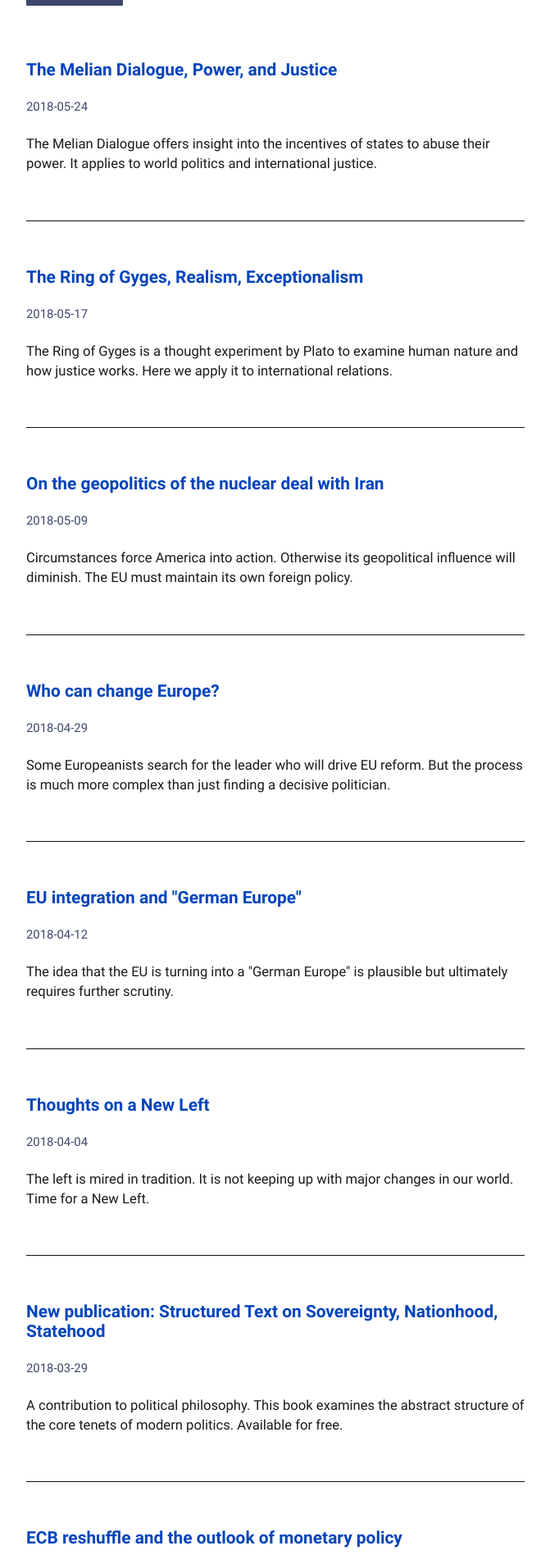
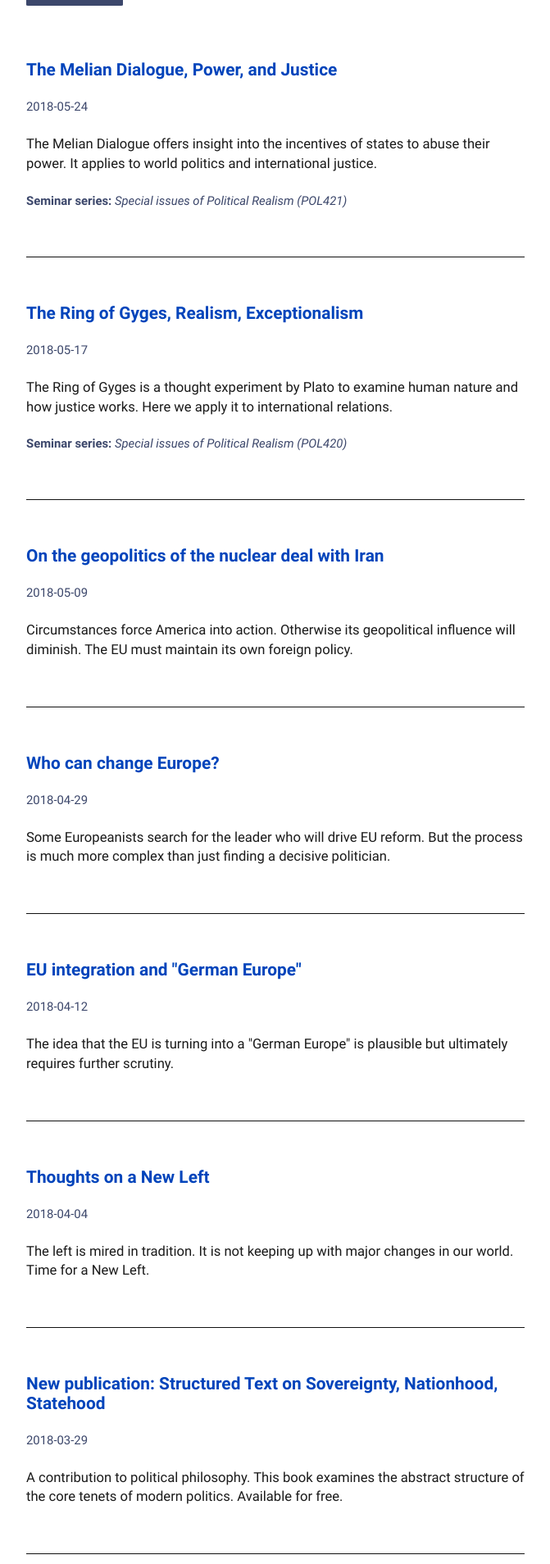
Before and after one commit to protesilaos/protesilaos.github.io, a Jekyll site: the page built from _pages/indices/blog.html, in a window 1280 px wide. Shown: the part 393-2301 px from the top of the page at 82% size, without its empty margins (304-975 px from the left). Built offline with Jekyll 4.4.1, drawn with Linux system fonts in a browser that asks for light colours; some of the changed text lies outside the part shown.

Commit message:
Add markup and styles to distinguish seminars in blog index

```diff
--- a/_pages/indices/blog.html
+++ b/_pages/indices/blog.html
@@ -16,6 +16,9 @@ permalink: /blog/
             <a class="index-blog-post-heading" href="{{ post.url | relative_url }}">{{ post.title }}</a>
             <time class="index-blog-post-timestamp">{{ post.date | date: site.date_format }}</time>
             <p class="index-blog-post-excerpt">{{ post.excerpt }}</p>
+            {% if post.lecturetheme and post.lecture %}
+                <p class="index-blog-post-meta-label"><span class="index-blog-post-meta-label-special">Seminar series:</span> {{ post.lecturetheme }} ({{ post.lecture }})</p>
+            {% endif %}
         </li>
     {% endfor %}
     </ul>
--- a/_sass/_index.scss
+++ b/_sass/_index.scss
@@ -210,6 +210,7 @@
 }
 
 // Used in seminars index to display seminar theme
+// Also added to the blog index where the below 'special' class is used
 .index-blog-post-meta-label {
     @extend %index-blog-post-content-element;
 
@@ -218,6 +219,11 @@
     font-size: $ssize;
     font-style: italic;
     color: $basefgalt;
+}
+
+.index-blog-post-meta-label-special {
+    font-weight: 700;
+    font-style: normal;
 }
 
 // Used to display a prominent message in the posts' array
```
